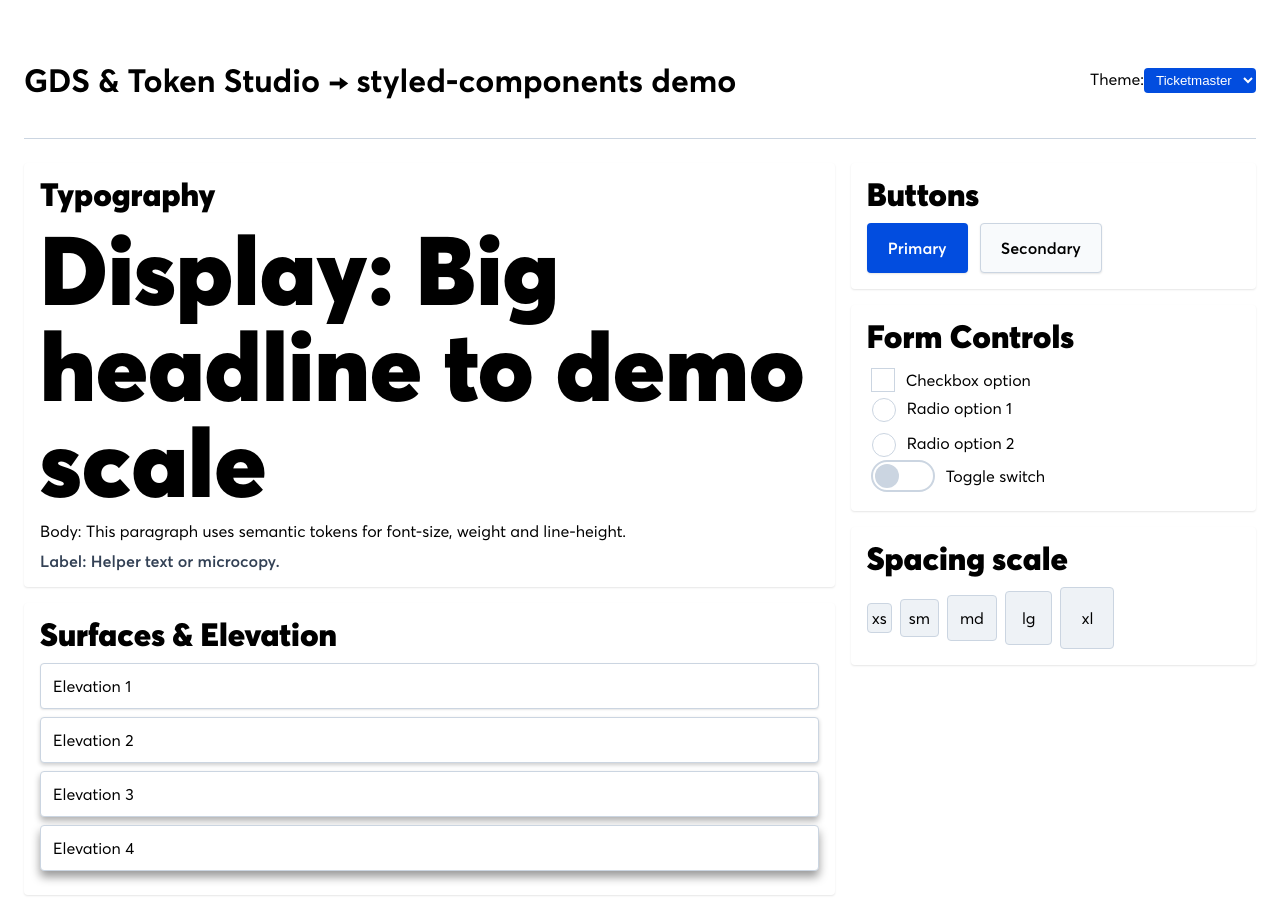
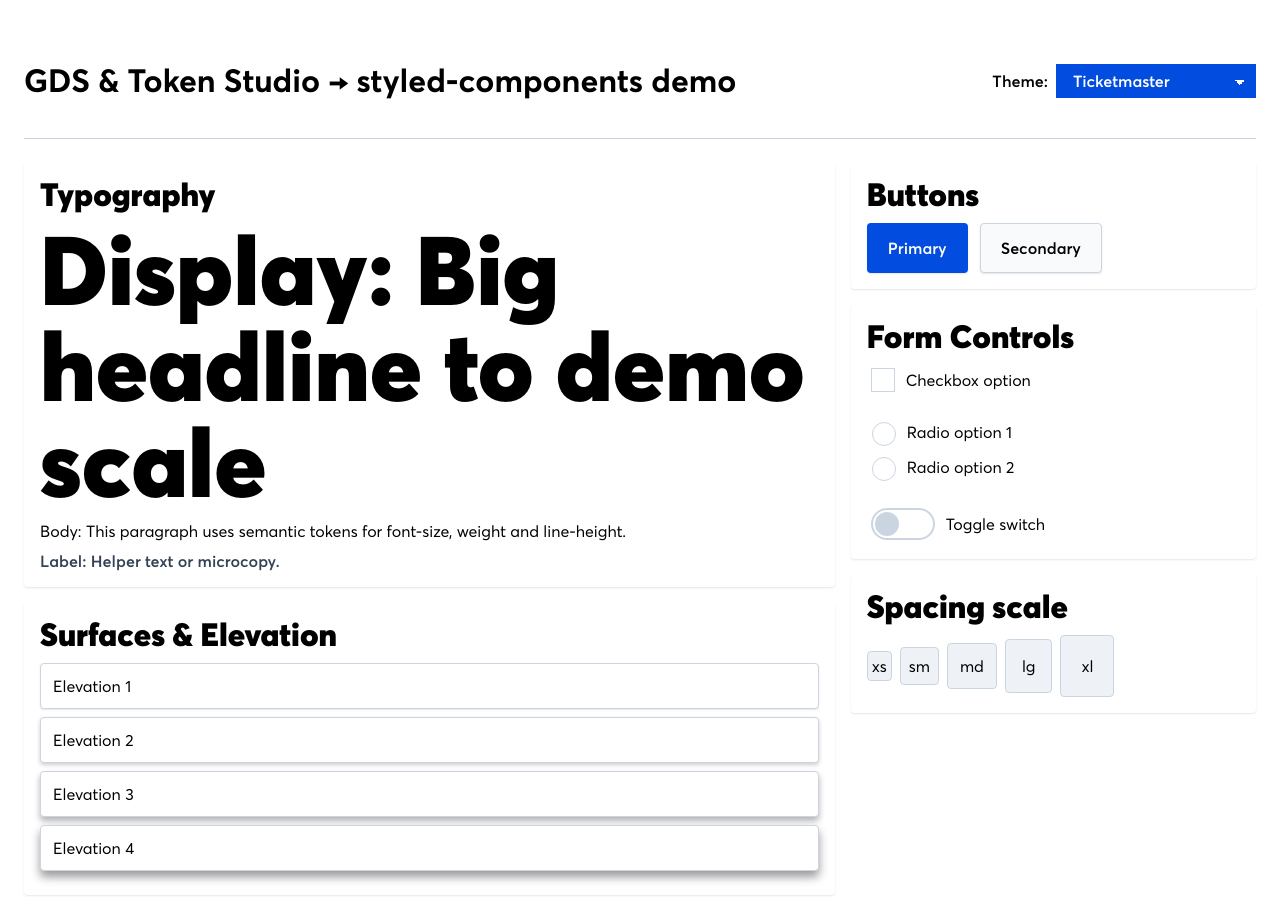
Before and after one commit to jamesodwyerGDS/design-tokens-poc-styled, a React (Vite) app: page / in a window 1280 px wide. Built offline with nearby package versions, Linux system fonts and the light colour scheme.

Commit message:
feat: Add theme icons to theme switcher

```diff
--- a/public/css/_variables-livenation.css
+++ b/public/css/_variables-livenation.css
@@ -89,25 +89,25 @@
   --semantic-color-form-control-fg: #000000;
   --semantic-color-form-control-border: #cbd5e1;
   --semantic-color-form-control-checked: #ff1e1e;
-  --semantic-typography-display-large: 900 96px/1 'Averta', sans-serif;
-  --semantic-typography-display-medium: 900 72px/1 'Averta', sans-serif;
-  --semantic-typography-display-small: 900 64px/1 'Averta', sans-serif;
-  --semantic-typography-heading-large: 900 50px/1 'Averta', sans-serif;
-  --semantic-typography-heading-medium: 900 44px/1 'Averta', sans-serif;
-  --semantic-typography-heading-small: 900 36px/1 'Averta', sans-serif;
-  --semantic-typography-title-large: 900 32px/1 'Averta', sans-serif;
-  --semantic-typography-title-medium: 900 28px/1 'Averta', sans-serif;
-  --semantic-typography-title-small: 900 24px/1 'Averta', sans-serif;
-  --semantic-typography-label-large: 600 18px/1 'Averta', sans-serif;
-  --semantic-typography-label-medium: 600 16px/1 'Averta', sans-serif;
-  --semantic-typography-label-small: 600 14px/1 'Averta', sans-serif;
-  --semantic-typography-body-regular-large: 400 18px/24px 'Averta', sans-serif;
-  --semantic-typography-body-regular-medium: 400 16px/24px 'Averta', sans-serif;
-  --semantic-typography-body-regular-small: 400 14px/24px 'Averta', sans-serif;
-  --semantic-typography-body-bold-large: 700 18px/24px 'Averta', sans-serif;
-  --semantic-typography-body-bold-medium: 700 16px/24px 'Averta', sans-serif;
-  --semantic-typography-body-bold-small: 700 14px/24px 'Averta', sans-serif;
-  --semantic-typography-caption: 400 12px/18px 'Averta', sans-serif;
+  --semantic-typography-display-large: 900 96px/1 'Noto Sans';
+  --semantic-typography-display-medium: 900 72px/1 'Noto Sans';
+  --semantic-typography-display-small: 900 64px/1 'Noto Sans';
+  --semantic-typography-heading-large: 900 50px/1 'Noto Sans';
+  --semantic-typography-heading-medium: 900 44px/1 'Noto Sans';
+  --semantic-typography-heading-small: 900 36px/1 'Noto Sans';
+  --semantic-typography-title-large: 900 32px/1 'Noto Sans';
+  --semantic-typography-title-medium: 900 28px/1 'Noto Sans';
+  --semantic-typography-title-small: 900 24px/1 'Noto Sans';
+  --semantic-typography-label-large: 600 18px/1 'Noto Sans';
+  --semantic-typography-label-medium: 600 16px/1 'Noto Sans';
+  --semantic-typography-label-small: 600 14px/1 'Noto Sans';
+  --semantic-typography-body-regular-large: 400 18px/24px 'Noto Sans';
+  --semantic-typography-body-regular-medium: 400 16px/24px 'Noto Sans';
+  --semantic-typography-body-regular-small: 400 14px/24px 'Noto Sans';
+  --semantic-typography-body-bold-large: 700 18px/24px 'Noto Sans';
+  --semantic-typography-body-bold-medium: 700 16px/24px 'Noto Sans';
+  --semantic-typography-body-bold-small: 700 14px/24px 'Noto Sans';
+  --semantic-typography-caption: 400 12px/18px 'Noto Sans';
   --space-1: 4px;
   --space-2: 8px;
   --space-3: 12px;
@@ -127,4 +127,5 @@
   --brand-overrides-bg: #ffffff;
   --brand-overrides-fg: #000000;
   --brand-border-radius: 10px;
+  --brand-typography-font-family-01: Noto Sans;
 }
--- a/public/css/_variables-ticketmaster.css
+++ b/public/css/_variables-ticketmaster.css
@@ -89,25 +89,25 @@
   --semantic-color-form-control-fg: #000000;
   --semantic-color-form-control-border: #cbd5e1;
   --semantic-color-form-control-checked: #024ddf;
-  --semantic-typography-display-large: 900 96px/1 'Averta', sans-serif;
-  --semantic-typography-display-medium: 900 72px/1 'Averta', sans-serif;
-  --semantic-typography-display-small: 900 64px/1 'Averta', sans-serif;
-  --semantic-typography-heading-large: 900 50px/1 'Averta', sans-serif;
-  --semantic-typography-heading-medium: 900 44px/1 'Averta', sans-serif;
-  --semantic-typography-heading-small: 900 36px/1 'Averta', sans-serif;
-  --semantic-typography-title-large: 900 32px/1 'Averta', sans-serif;
-  --semantic-typography-title-medium: 900 28px/1 'Averta', sans-serif;
-  --semantic-typography-title-small: 900 24px/1 'Averta', sans-serif;
-  --semantic-typography-label-large: 600 18px/1 'Averta', sans-serif;
-  --semantic-typography-label-medium: 600 16px/1 'Averta', sans-serif;
-  --semantic-typography-label-small: 600 14px/1 'Averta', sans-serif;
-  --semantic-typography-body-regular-large: 400 18px/24px 'Averta', sans-serif;
-  --semantic-typography-body-regular-medium: 400 16px/24px 'Averta', sans-serif;
-  --semantic-typography-body-regular-small: 400 14px/24px 'Averta', sans-serif;
-  --semantic-typography-body-bold-large: 700 18px/24px 'Averta', sans-serif;
-  --semantic-typography-body-bold-medium: 700 16px/24px 'Averta', sans-serif;
-  --semantic-typography-body-bold-small: 700 14px/24px 'Averta', sans-serif;
-  --semantic-typography-caption: 400 12px/18px 'Averta', sans-serif;
+  --semantic-typography-display-large: 900 96px/1 Averta;
+  --semantic-typography-display-medium: 900 72px/1 Averta;
+  --semantic-typography-display-small: 900 64px/1 Averta;
+  --semantic-typography-heading-large: 900 50px/1 Averta;
+  --semantic-typography-heading-medium: 900 44px/1 Averta;
+  --semantic-typography-heading-small: 900 36px/1 Averta;
+  --semantic-typography-title-large: 900 32px/1 Averta;
+  --semantic-typography-title-medium: 900 28px/1 Averta;
+  --semantic-typography-title-small: 900 24px/1 Averta;
+  --semantic-typography-label-large: 600 18px/1 Averta;
+  --semantic-typography-label-medium: 600 16px/1 Averta;
+  --semantic-typography-label-small: 600 14px/1 Averta;
+  --semantic-typography-body-regular-large: 400 18px/24px Averta;
+  --semantic-typography-body-regular-medium: 400 16px/24px Averta;
+  --semantic-typography-body-regular-small: 400 14px/24px Averta;
+  --semantic-typography-body-bold-large: 700 18px/24px Averta;
+  --semantic-typography-body-bold-medium: 700 16px/24px Averta;
+  --semantic-typography-body-bold-small: 700 14px/24px Averta;
+  --semantic-typography-caption: 400 12px/18px Averta;
   --space-1: 4px;
   --space-2: 8px;
   --space-3: 12px;
@@ -127,4 +127,5 @@
   --brand-overrides-bg: #ffffff;
   --brand-overrides-fg: #000000;
   --brand-border-radius: 4px;
+  --brand-typography-font-family-01: Averta;
 }
--- a/src/App.tsx
+++ b/src/App.tsx
@@ -8,6 +8,8 @@ import { DisplayText, TitleText, BodyText, LabelText } from './atoms/Text'
 import { Checkbox } from './atoms/Checkbox'
 import { Radio } from './atoms/Radio'
 import { Toggle } from './atoms/Toggle'
+import { Select } from './atoms/Select'
+import { ThemeIconSet } from './atoms/ThemeIconSet'
 
 type Theme = 'ticketmaster' | 'livenation'
 
@@ -35,22 +37,15 @@ export default function App() {
       <header className="header">
         <h1>GDS & Token Studio → styled-components demo</h1>
         <div className="theme-switch">
-          <label htmlFor="theme">Theme:</label>
-          <select
+          <label htmlFor="theme" style={{ marginRight: 'var(--space-2)' }}>Theme:</label>
+          <Select
             id="theme"
             value={theme}
             onChange={(e) => setTheme(e.target.value as Theme)}
-            style={{
-              backgroundColor: theme === 'livenation' ? 'var(--brand-color-brand-primary)' : 'var(--brand-color-brand-primary)',
-              color: 'white',
-              padding: '4px 8px',
-              borderRadius: '4px',
-              border: 'none'
-            }}
           >
-            <option value="ticketmaster">Ticketmaster</option>
-            <option value="livenation">Live Nation</option>
-          </select>
+            <option value="ticketmaster">Ticketmaster <ThemeIconSet theme="ticketmaster" /></option>
+            <option value="livenation">Live Nation <ThemeIconSet theme="livenation" /></option>
+          </Select>
         </div>
       </header>
 
--- /dev/null
+++ b/src/atoms/Select.tsx
@@ -0,0 +1,37 @@
+import styled from "styled-components";
+
+export const Select = styled.select`
+  padding: var(--core-space-2) var(--core-space-4);
+  border-radius: var(--semantic-radius-sm);
+  font: var(--semantic-typography-label-medium);
+  min-width: 200px;
+  background: var(--semantic-color-accent);
+  color: var(--semantic-color-surface);
+  border: 1px solid transparent;
+  cursor: pointer;
+  appearance: none;
+  position: relative;
+  transition: opacity 0.2s ease;
+
+  &:hover {
+    opacity: 0.9;
+  }
+
+  &:focus {
+    outline: 2px solid var(--semantic-color-accent);
+    outline-offset: 2px;
+  }
+
+  /* Custom dropdown arrow */
+  background-image:
+    linear-gradient(45deg, transparent 50%, var(--semantic-color-surface) 50%),
+    linear-gradient(135deg, var(--semantic-color-surface) 50%, transparent 50%);
+  background-position:
+    calc(100% - 15px) calc(50% + 2px),
+    calc(100% - 10px) calc(50% + 2px);
+  background-size:
+    5px 5px,
+    5px 5px;
+  background-repeat: no-repeat;
+  padding-right: var(--core-space-6);
+`;
--- /dev/null
+++ b/src/atoms/ThemeIcon.tsx
@@ -0,0 +1,15 @@
+import styled from "styled-components";
+
+// Styled container for the icons
+export const ThemeIcon = styled.span`
+  display: inline-flex;
+  gap: var(--core-space-1);
+  margin-left: var(--core-space-2);
+  vertical-align: middle;
+
+  svg {
+    width: 12px;
+    height: 12px;
+    fill: currentColor;
+  }
+`;
--- /dev/null
+++ b/src/atoms/ThemeIconSet.tsx
@@ -0,0 +1,68 @@
+import React from 'react';
+import { ThemeIcon } from './ThemeIcon';
+
+type ThemeIconSetProps = {
+  theme: 'ticketmaster' | 'livenation';
+};
+
+export const ThemeIconSet: React.FC<ThemeIconSetProps> = ({ theme }) => {
+  const renderTicketmasterIcons = () => (
+    <ThemeIcon>
+      {/* Music Note */}
+      <svg viewBox="0 0 24 24">
+        <path d="M12 3v10.55c-.59-.34-1.27-.55-2-.55-2.21 0-4 1.79-4 4s1.79 4 4 4 4-1.79 4-4V7h4V3h-6z"/>
+      </svg>
+      {/* Ticket */}
+      <svg viewBox="0 0 24 24">
+        <path d="M22 10V6c0-1.11-.9-2-2-2H4c-1.1 0-2 .89-2 2v4c1.1 0 2 .9 2 2s-.9 2-2 2v4c0 1.1.9 2 2 2h16c1.1 0 2-.9 2-2v-4c-1.1 0-2-.9-2-2s.9-2 2-2zm-2-1.46c-1.19.69-2 1.99-2 3.46s.81 2.77 2 3.46V18H4v-2.54c1.19-.69 2-1.99 2-3.46 0-1.48-.8-2.77-1.99-3.46L4 6h16v2.54z"/>
+      </svg>
+      {/* Star */}
+      <svg viewBox="0 0 24 24">
+        <path d="M12 17.27L18.18 21l-1.64-7.03L22 9.24l-7.19-.61L12 2 9.19 8.63 2 9.24l5.46 4.73L5.82 21z"/>
+      </svg>
+      {/* Event */}
+      <svg viewBox="0 0 24 24">
+        <path d="M17 12h-5v5h5v-5zM16 1v2H8V1H6v2H5c-1.11 0-1.99.9-1.99 2L3 19c0 1.1.89 2 2 2h14c1.1 0 2-.9 2-2V5c0-1.1-.9-2-2-2h-1V1h-2zm3 18H5V8h14v11z"/>
+      </svg>
+      {/* Location */}
+      <svg viewBox="0 0 24 24">
+        <path d="M12 2C8.13 2 5 5.13 5 9c0 5.25 7 13 7 13s7-7.75 7-13c0-3.87-3.13-7-7-7zm0 9.5c-1.38 0-2.5-1.12-2.5-2.5s1.12-2.5 2.5-2.5 2.5 1.12 2.5 2.5-1.12 2.5-2.5 2.5z"/>
+      </svg>
+      {/* Group */}
+      <svg viewBox="0 0 24 24">
+        <path d="M16 11c1.66 0 2.99-1.34 2.99-3S17.66 5 16 5c-1.66 0-3 1.34-3 3s1.34 3 3 3zm-8 0c1.66 0 2.99-1.34 2.99-3S9.66 5 8 5C6.34 5 5 6.34 5 8s1.34 3 3 3zm0 2c-2.33 0-7 1.17-7 3.5V19h14v-2.5c0-2.33-4.67-3.5-7-3.5zm8 0c-.29 0-.62.02-.97.05 1.16.84 1.97 1.97 1.97 3.45V19h6v-2.5c0-2.33-4.67-3.5-7-3.5z"/>
+      </svg>
+    </ThemeIcon>
+  );
+
+  const renderLiveNationIcons = () => (
+    <ThemeIcon>
+      {/* Music */}
+      <svg viewBox="0 0 24 24">
+        <path d="M20 2H8c-1.1 0-2 .9-2 2v12c0 1.1.9 2 2 2h12c1.1 0 2-.9 2-2V4c0-1.1-.9-2-2-2zm-2 5h-3v5.5c0 1.38-1.12 2.5-2.5 2.5S10 13.88 10 12.5s1.12-2.5 2.5-2.5c.57 0 1.08.19 1.5.51V5h4v2zM4 6H2v14c0 1.1.9 2 2 2h14v-2H4V6z"/>
+      </svg>
+      {/* Stage */}
+      <svg viewBox="0 0 24 24">
+        <path d="M20 12c0-1.1.9-2 2-2V6c0-1.1-.9-2-2-2H4c-1.1 0-1.99.9-1.99 2v4c1.1 0 1.99.9 1.99 2s-.89 2-2 2v4c0 1.1.9 2 2 2h16c1.1 0 2-.9 2-2v-4c-1.1 0-2-.9-2-2zm-2.94-8h2.94v2h-2.94c-.46-1.06-1.06-1.66-2.12-2.12V6h2.12zm-8.12 0h4.24v2h-4.24V4zm-2.12 0h2.12v2H6.82c-.46-1.06-1.06-1.66-2.12-2.12V6h2.12zM20 20H4v-2h16v2z"/>
+      </svg>
+      {/* Fire */}
+      <svg viewBox="0 0 24 24">
+        <path d="M13.5.67s.74 2.65.74 4.8c0 2.06-1.35 3.73-3.41 3.73-2.07 0-3.63-1.67-3.63-3.73l.03-.36C5.21 7.51 4 10.62 4 14c0 4.42 3.58 8 8 8s8-3.58 8-8C20 8.61 17.41 3.8 13.5.67zM11.71 19c-1.78 0-3.22-1.4-3.22-3.14 0-1.62 1.05-2.76 2.81-3.12 1.77-.36 3.6-1.21 4.62-2.58.39 1.29.59 2.65.59 4.04 0 2.65-2.15 4.8-4.8 4.8z"/>
+      </svg>
+      {/* Concert */}
+      <svg viewBox="0 0 24 24">
+        <path d="M19 3H5c-1.1 0-2 .9-2 2v14c0 1.1.9 2 2 2h14c1.1 0 2-.9 2-2V5c0-1.1-.9-2-2-2zm-9 15c-2.76 0-5-2.24-5-5s2.24-5 5-5 5 2.24 5 5-2.24 5-5 5zm0-8.5c-1.93 0-3.5 1.57-3.5 3.5s1.57 3.5 3.5 3.5 3.5-1.57 3.5-3.5-1.57-3.5-3.5-3.5z"/>
+      </svg>
+      {/* Lightning */}
+      <svg viewBox="0 0 24 24">
+        <path d="M7 2v11h3v9l7-12h-4l4-8z"/>
+      </svg>
+      {/* Party */}
+      <svg viewBox="0 0 24 24">
+        <path d="M22 6V4H6.82l2 2H22zM1.92 1.65L.65 2.92l1.82 1.82C2.18 5.08 2 5.52 2 6v11H0v3h17.73l2.35 2.35 1.27-1.27L3.89 3.62 1.92 1.65zM4 6.27L14.73 17H4V6.27zM23 8h-6c-.55 0-1 .45-1 1v4.18l2 2V10h4v7h-2.18l3 3H23c.55 0 1-.45 1-1V9c0-.55-.45-1-1-1z"/>
+      </svg>
+    </ThemeIcon>
+  );
+
+  return theme === 'ticketmaster' ? renderTicketmasterIcons() : renderLiveNationIcons();
+};
--- a/src/base.css
+++ b/src/base.css
@@ -7,7 +7,7 @@
 
 body {
   margin: 0;
-  font-family: var(--core-typography-font-family-01, sans-serif);
+  font-family: var(--brand-typography-font-family-01, sans-serif);
   background: var(--semantic-color-bg);
   color: var(--semantic-color-fg);
 }
@@ -24,6 +24,12 @@ body {
   justify-content: space-between;
   padding: var(--space-4) 0;
   border-bottom: 1px solid var(--semantic-color-border);
+}
+
+.theme-switch {
+  display: flex;
+  align-items: center;
+  font: var(--semantic-typography-label-medium);
 }
 
 .row {
@@ -117,7 +123,7 @@ body {
 .box.s-5 { padding: var(--space-5); }
 
 /* Form Controls */
-.form-controls {q
+.form-controls {
   display: flex;
   flex-direction: column;
   gap: var(--space-6);
```
